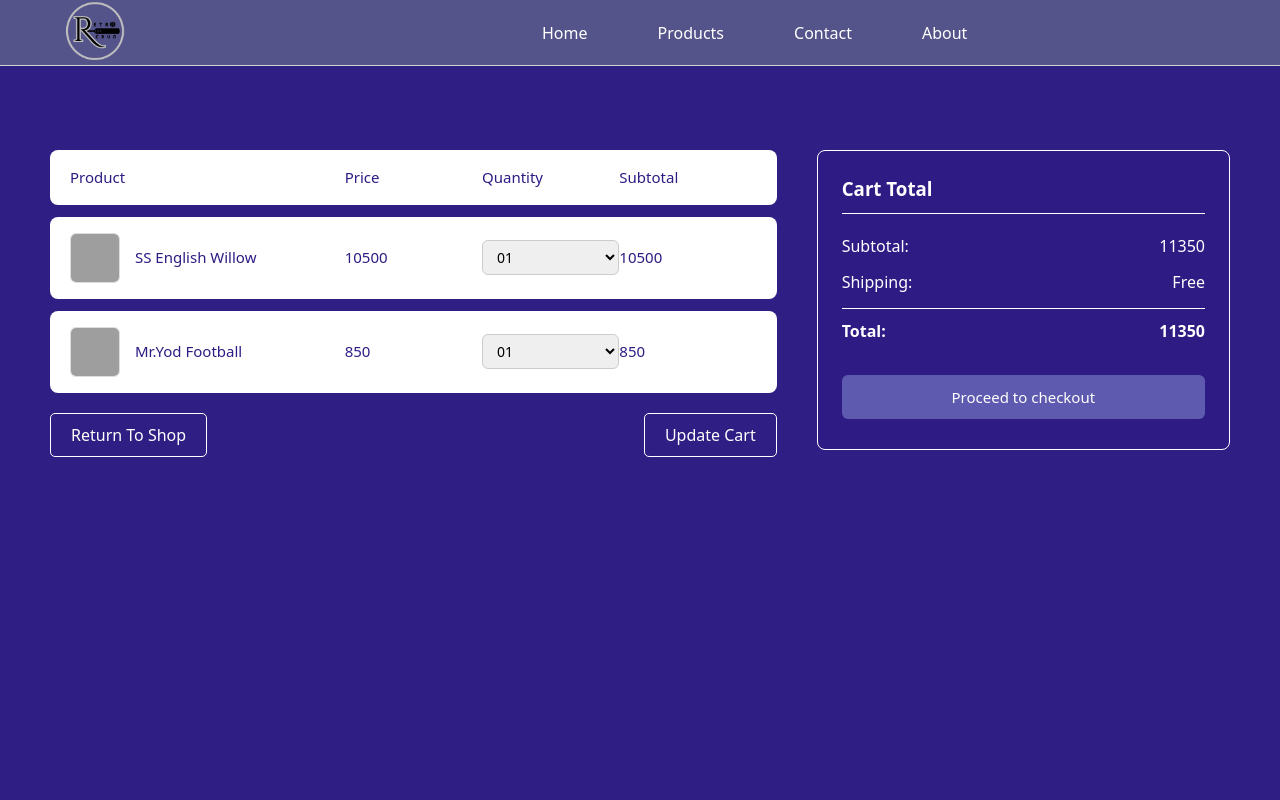
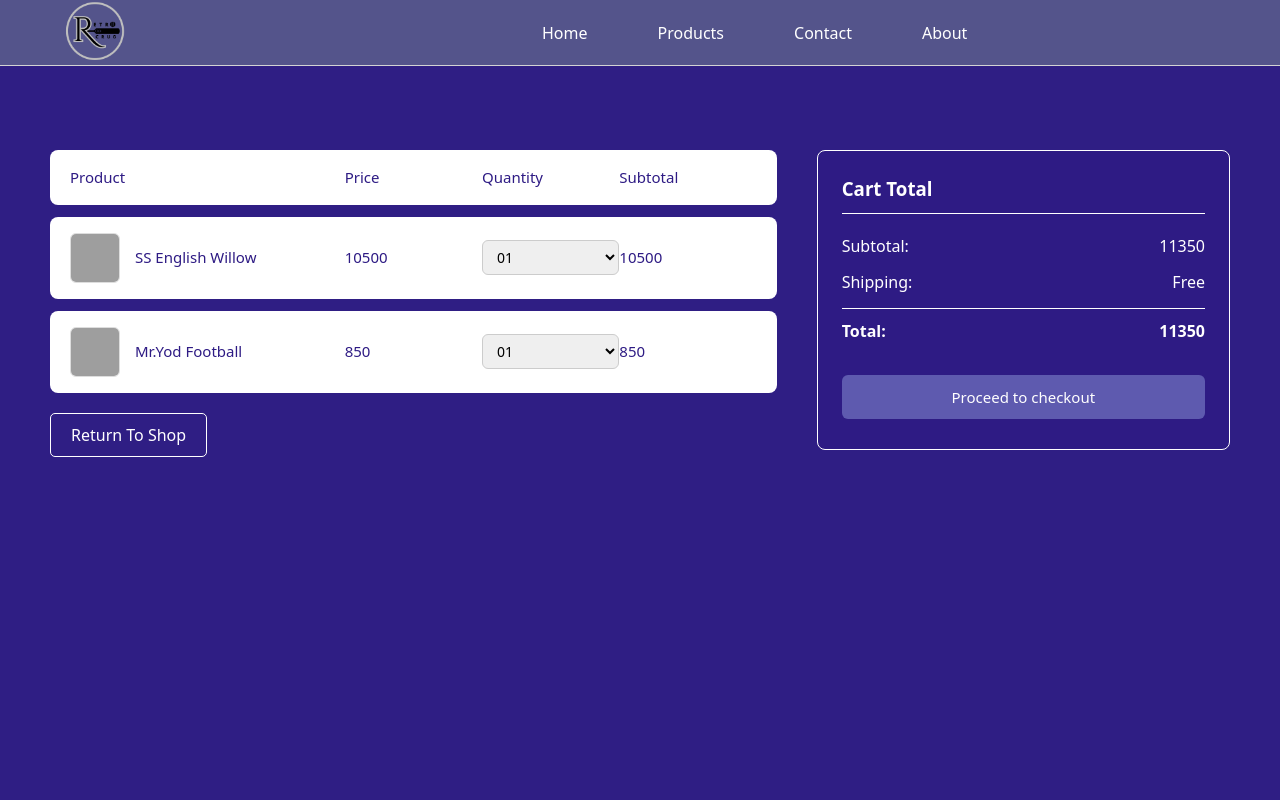
Before and after one commit to aayush23091/retrocrug_sports, a React (Vite) app in the folder retrocrug-sports/: page /Cart in a window 1280 px wide. Shown: the top 800 px of the page. Built offline with nearby package versions, Linux system fonts and the light colour scheme; grey boxes are pictures that could not be loaded.

Commit message:
Cart updated"

```diff
--- a/retrocrug-sports/src/Cart.jsx
+++ b/retrocrug-sports/src/Cart.jsx
@@ -72,7 +72,6 @@ const CartPage = () => {
           ))}
           <div className="cart-buttons">
             <button className="btn-outline" onClick={handleReturnToShop}>Return To Shop</button>
-            <button className="btn-outline">Update Cart</button>
           </div>
         </div>
 
```
